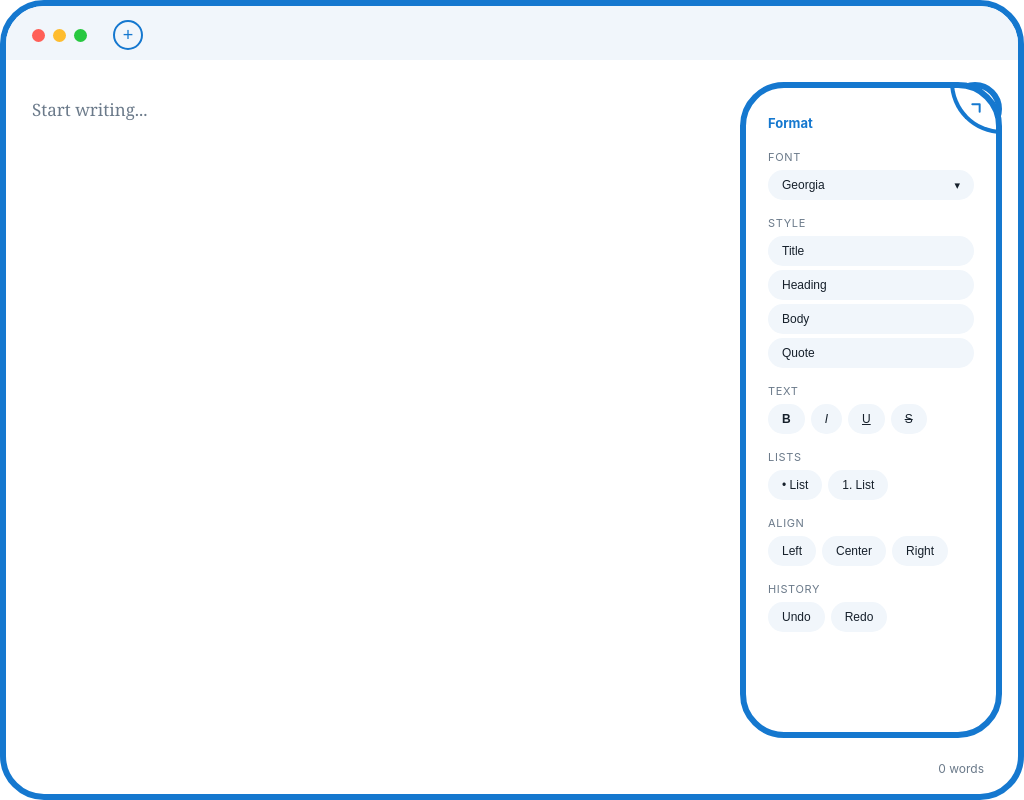
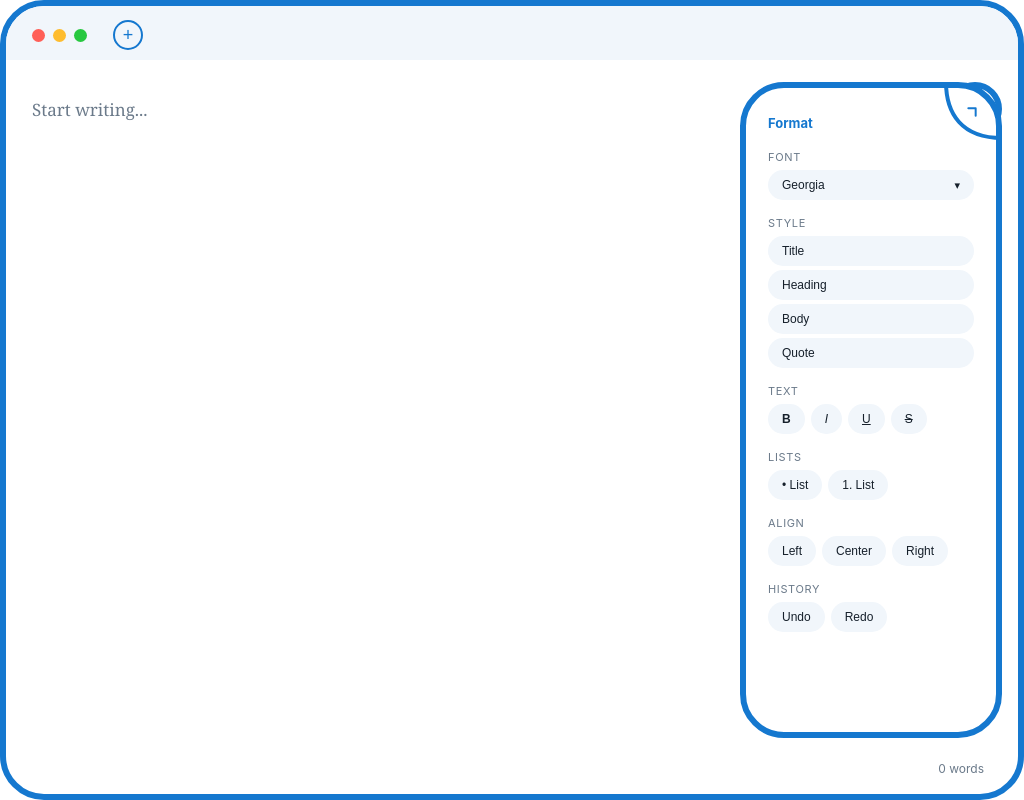
Before and after one commit to kturkal/civic-desk, an Electron app: page src/index.html in a window 1024 px wide. Drawn offline with Linux system fonts and the light colour scheme; no server answers.

Commit message:
Collapse corner control: more arched curve
Co-Authored-By: Claude Sonnet 5.5 <noreply@anthropic.com>
Claude-Session: https://claude.ai/code/session_01M4sLhLbscFbeyW2SNKJtNN

```diff
--- a/src/index.html
+++ b/src/index.html
@@ -31,7 +31,8 @@
     <!-- Collapse: a quarter-disc that fills the panel's top-right corner, drawn flush against the
          border and pointing into the corner. Outside the panel because the panel scrolls. -->
     <button id="collapse" class="corner" aria-label="Collapse format panel" title="Collapse">
-      <svg viewBox="0 0 24 24" width="16" height="16" aria-hidden="true"><path d="M8 5h11v11" fill="none" stroke="currentColor" stroke-width="3" stroke-linecap="round" stroke-linejoin="round"/></svg>
+      <svg class="arc" viewBox="0 0 58 58" width="58" height="58" aria-hidden="true"><path d="M2 0C2 32 18 56 58 56" fill="none" stroke="currentColor" stroke-width="4"/></svg>
+      <svg class="arrow" viewBox="0 0 24 24" width="16" height="16" aria-hidden="true"><path d="M8 5h11v11" fill="none" stroke="currentColor" stroke-width="3" stroke-linecap="round" stroke-linejoin="round"/></svg>
     </button>
 
     <aside id="panel" aria-label="Format">
--- a/src/styles.css
+++ b/src/styles.css
@@ -237,18 +237,17 @@ html, body {
 #panel .group button:focus-visible { background: var(--hover); }
 #font-list li:focus-visible { background: var(--hover); }
 
-/* Collapse control: the outline of a quarter-disc centered on the panel's top-right corner.
-   No fill: just a curved line from the top border to the right border, and an arrow inside. */
+/* Collapse control: a curved line from the top border to the right border (a quarter-disc
+   outline, arched a little past a true circle) with an arrow centered inside. No fill. */
 #collapse {
   position: absolute; top: 76px; right: 16px; z-index: 2; /* above the panel */
-  --r: 52px;
+  --r: 58px;
   width: var(--r); height: var(--r);
-  padding: 0; cursor: pointer;
+  padding: 0; cursor: pointer; border: 0;
   background: transparent; color: var(--civic-blue);
-  border: 0 solid var(--civic-blue); border-left-width: 4px; border-bottom-width: 4px;
-  border-radius: 0 var(--radius) 0 var(--r);
-  display: grid; place-items: center;
+  border-radius: 0 var(--radius) 0 var(--r); /* click area follows the shape */
 }
-#collapse svg { transform: translate(-3px, 3px); } /* centered in the area between the curve and the corner */ /* sit on the diagonal, toward the corner */
-#collapse:hover { color: var(--civic-blue-light); border-color: var(--civic-blue-light); }
+#collapse .arc { position: absolute; inset: 0; }
+#collapse .arrow { position: absolute; left: 21px; top: 21px; transform: translate(-2px, 2px); } /* centered between the curve and the corner */
+#collapse:hover { color: var(--civic-blue-light); }
 #collapse[hidden] { display: none; }
```
